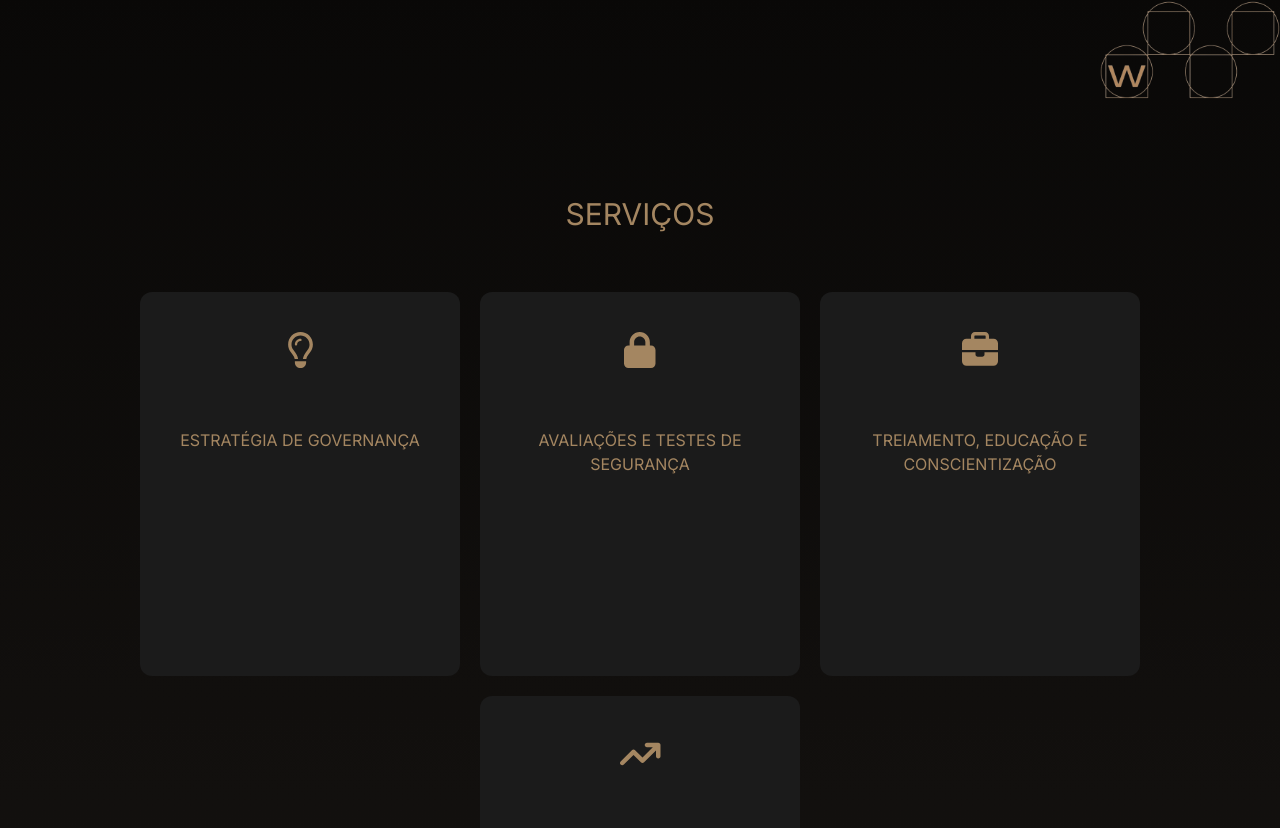
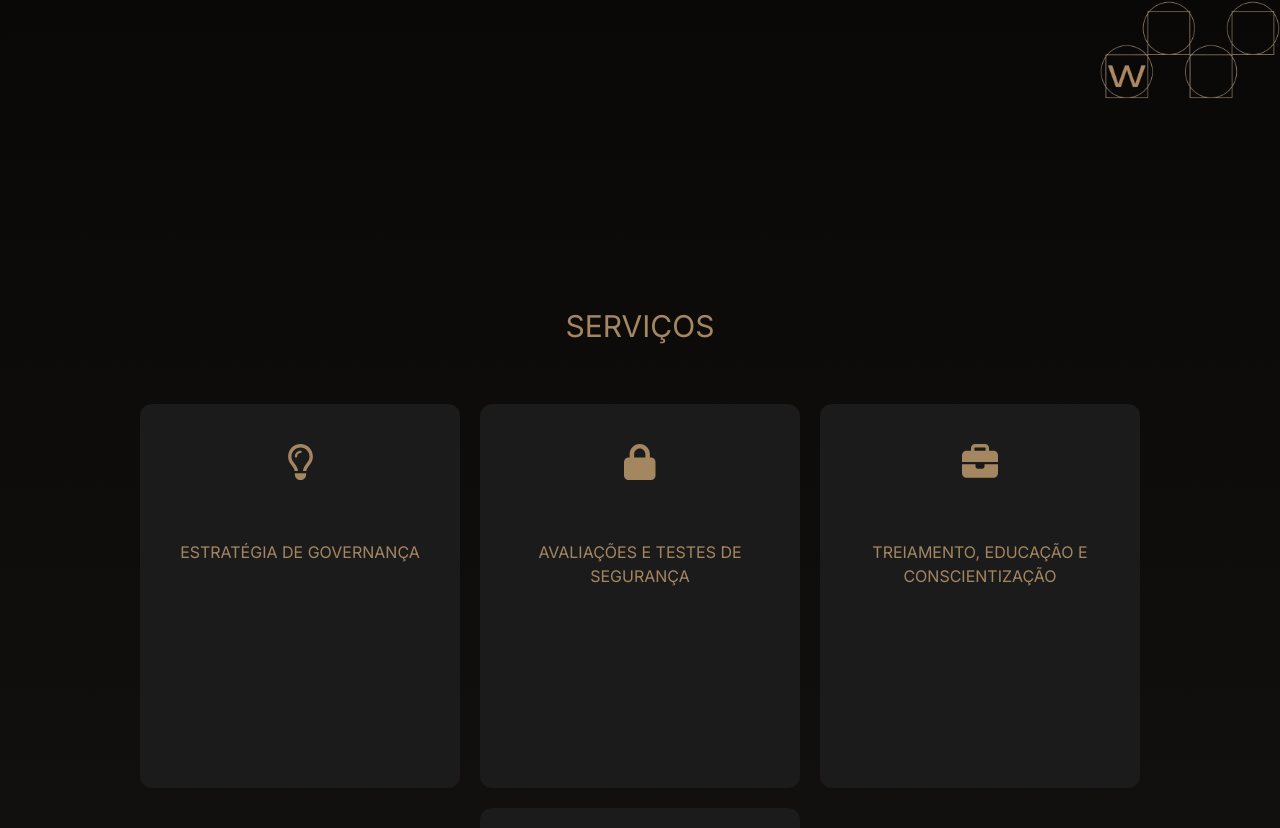
Before and after one commit to ttsoares/wss_lp, a Next.js app: page / in a window 1280 px wide. Shown: the part 852-1680 px from the top of the page. Built offline with nearby package versions, Linux system fonts and the light colour scheme.

Commit message:
Vercel MQ errors

```diff
--- a/components/Services.jsx
+++ b/components/Services.jsx
@@ -13,7 +13,7 @@ import { faLightbulb } from "@fortawesome/free-regular-svg-icons";
 
 const Services = () => {
   return (
-    <section className="flex flex-col items-center justify-center w-full space-y-5 h-fit mt-28 md:mt-0">
+    <section className="flex flex-col items-center justify-center w-full space-y-5 h-fit mt-28">
       <h1 className="py-10 mx-auto text-3xl text-center text-[#A48661]">
         SERVIÇOS
       </h1>
```
